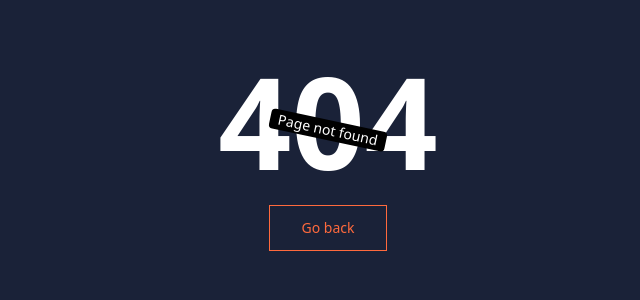
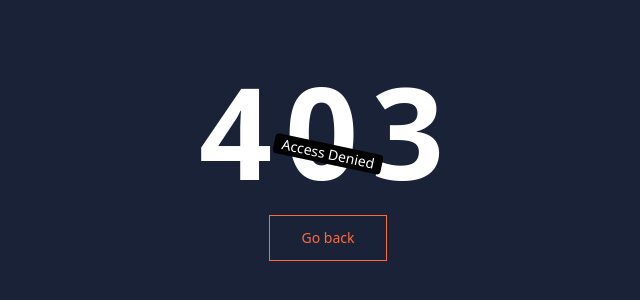
Before and after one commit to Lakshman76/Learning_management_system, a React (Vite) app in the folder client/: page /denied in a window 1280 px wide. Before the commit this address had no page. Shown: the part 246-546 px from the top of the page, without its empty margins (312-952 px from the left). Built offline with nearby package versions, Linux system fonts and the light colour scheme.

Commit message:
Add denied page

```diff
--- a/client/src/App.jsx
+++ b/client/src/App.jsx
@@ -2,6 +2,7 @@
 
 import AboutUs from "./pages/AboutUs";
 import Contact from "./pages/Contact";
+import Denied from "./pages/Denied";
 import Home from "./pages/Home"
 import NotFound from "./pages/NotFound";
 import Signin from "./pages/Signin";
@@ -15,6 +16,7 @@
       <Route path="/signup" element={<Signup />} />
       <Route path="/login" element={<Signin />} />
       <Route path="/contact" element={<Contact />} />
+      <Route path="/denied" element={<Denied />} />
       <Route path="*" element={<NotFound />} />
     </Routes>
   )
--- /dev/null
+++ b/client/src/pages/Denied.jsx
@@ -0,0 +1,23 @@
+import { useNavigate } from "react-router-dom";
+
+const Denied = () => {
+  const navigate = useNavigate();
+  return (
+    <main className="h-screen w-full flex flex-col justify-center items-center bg-[#1A2238]">
+      <h1 className="text-9xl font-semibold text-white tracking-widest">403</h1>
+      <div className="bg-black px-2 text-white text-sm rounded rotate-12 absolute">
+        Access Denied
+      </div>
+      <button
+        onClick={() => navigate(-1)}
+        className="text-sm font-medium text-[#FF6A3D] active:text-yellow-500 focus:outline-none"
+      >
+        <span className="relative block top-5 px-8 py-3 bg-[#1A2238] border border-current">
+          Go back
+        </span>
+      </button>
+    </main>
+  );
+};
+
+export default Denied;
```
